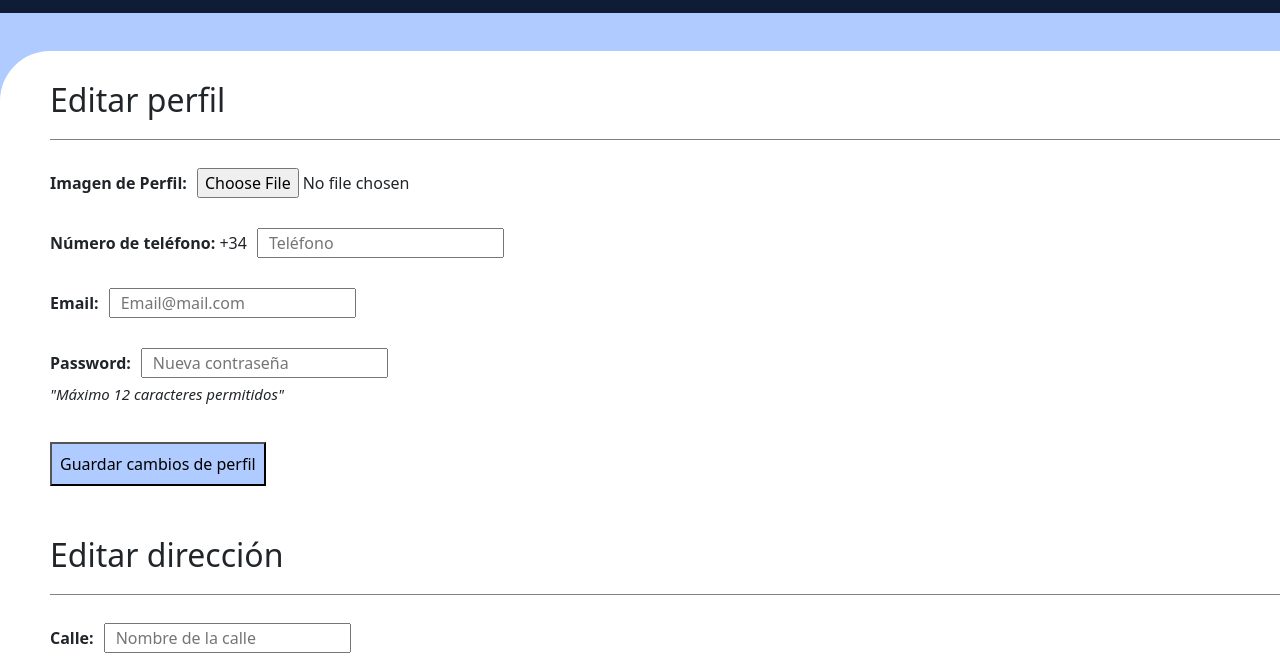
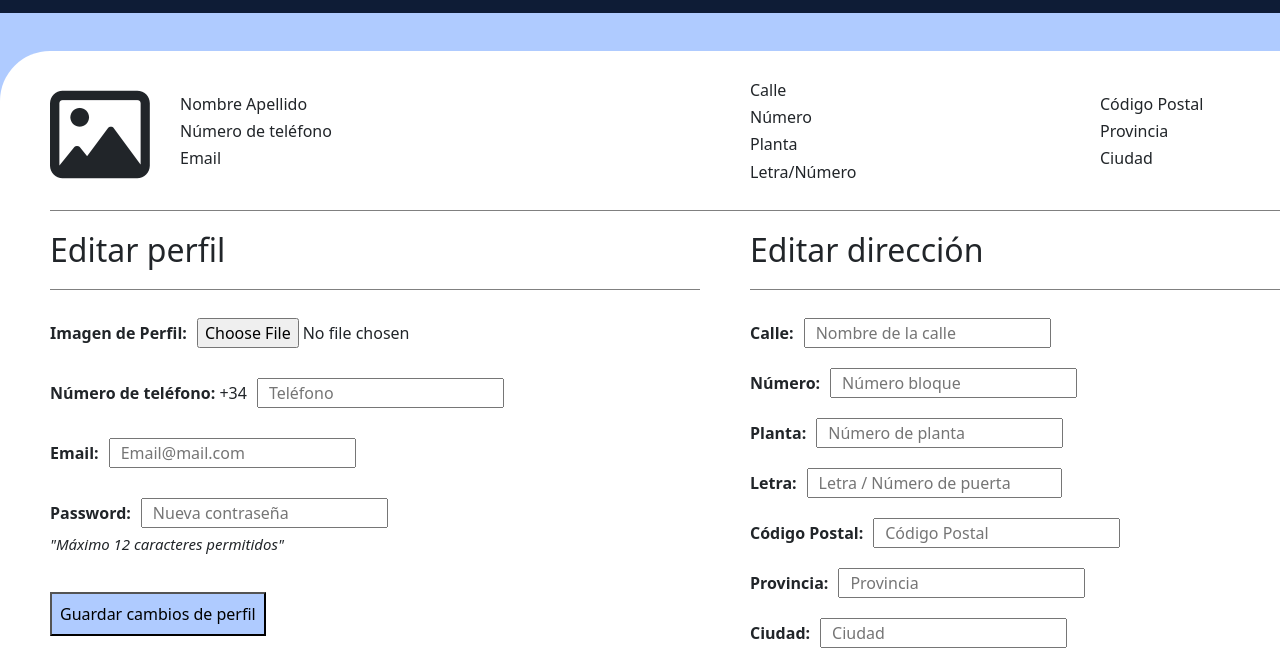
Before and after one commit to 4GeeksAcademy/sp44-final-project-g3-readeeks, a React app: page /editarperfil in a window 1280 px wide. Shown: the part 99-769 px from the top of the page. Built offline with nearby package versions, Linux system fonts and the light colour scheme; no server answers.

Commit message:
version 4

```diff
--- a/src/front/js/pages/EditProfile.jsx
+++ b/src/front/js/pages/EditProfile.jsx
@@ -99,9 +99,45 @@ export const EditProfile = () => {
 
         <div className="editprofile">
 
-            <h2 className="editTitle">Editar perfil</h2>
+            <div className="myProfileNmyAddress">
 
+            <div className="myProfile">
+
+                <div className="myProfileImg">
+                    <i class="fa-regular fa-image"></i>
+                </div>
+
+                <div className="myProfileD">
+                    <h6>Nombre Apellido</h6>
+                    <h6>Número de teléfono</h6>
+                    <h6>Email</h6>
+                </div>
+
+            </div>
+
+
+            <div className="myAddress">
+
+                <div className="myAddressLeft">
+                <h6>Calle</h6>
+                    <h6>Número</h6>
+                    <h6>Planta</h6>
+                    <h6>Letra/Número</h6>
+                </div>
+                <div className="myAddressRight">
+                <h6>Código Postal</h6>
+                    <h6>Provincia</h6>
+                    <h6>Ciudad</h6>
+                </div>
+
+            </div>
+
+            </div>
+
+            <div className="editProfileFormNeditAddressForm">
             <div className="editProfileForm">
+
+                <h2 className="editTitle">Editar perfil</h2>
 
                 <form onSubmit={handleSubmitUser}>
 
@@ -244,6 +280,7 @@ export const EditProfile = () => {
                 </form>
 
             </div>
+            </div>
 
         </div>
 
--- a/src/front/styles/editprofile.css
+++ b/src/front/styles/editprofile.css
@@ -4,17 +4,63 @@
     width: 1500px;
     border-radius: 50px;
     padding: 30px 50px 30px 50px;
+
 }
 
-.editTitle {
+.myProfileNmyAddress {
+    display: flex;
+    margin-bottom: 20px;
+    padding-bottom: 20px;
+    border-bottom: 1px solid grey;
+}
+
+.myProfile {
+    display: flex;
+    width: 50%;
+    align-items: center;
+}
+
+.myProfileImg i{
+    font-size: 100px;
+    align-items: center;
+    justify-content: center;
+}
+
+.myProfileD {
+    padding-left: 30px;
+}
+
+.myAddress {
+    display: flex;
+    width: 50%;
+    align-items: center;
+}
+
+.myAddressLeft {
+    width: 50%;
+}
+
+.myAddressRight {
+    width: 50%;
+}
+
+.editProfileFormNeditAddressForm {
+    display: flex;
+}
+
+.editProfileForm {
+    width: 50%;
+    padding-right: 50px;
+}
+
+.editProfileForm h2 {
     border-bottom: grey 1px solid;
     padding-bottom: 20px;
 }
 
-.editProfileForm {
+.editProfileDivInputImg {
     padding-top: 20px;
 }
-
 
 .editProfileDivInputImg label {
     margin-right: 10px;
@@ -76,7 +122,7 @@
 /* EDIT ADDRESS ////////////////////////////////////// */
 
 .editAddressForm {
-    margin-top: 50px;
+    width: 50%;
 }
 
 .editAddressForm h2 {
```
